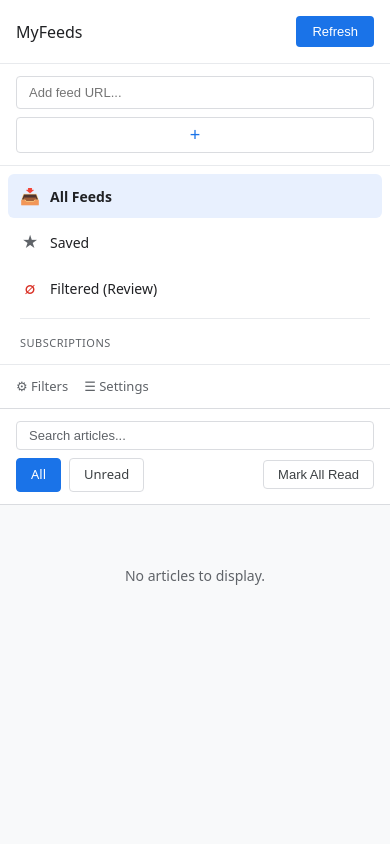
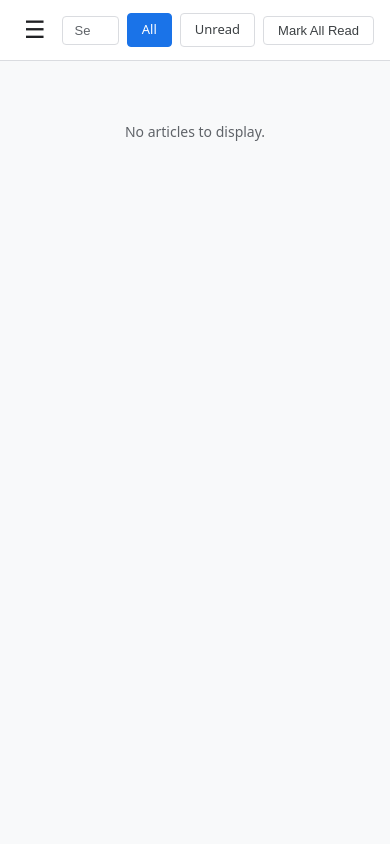
Before and after one commit to tbarthen/MyFeeds, a Flask app: page / in a window 390 px wide. Run offline with Flask 3, Linux system fonts and the light colour scheme; data that the repository does not hold is empty.

Commit message:
Add Docker support and mobile-friendly collapsible sidebar
- Add Dockerfile, docker-compose.yml, and .dockerignore for containerization
- Add gunicorn for production server
- Support DATABASE_PATH env var for flexible DB location
- Implement collapsible sidebar for mobile (hamburger menu)
- Keep add-feed input and button inline on mobile

Co-Authored-By: Claude Opus 4.5 <noreply@anthropic.com>

```diff
--- a/requirements.txt
+++ b/requirements.txt
@@ -3,3 +3,4 @@ feedparser>=6.0.0
 requests>=2.31.0
 pytest>=8.0.0
 apscheduler>=3.10.0
+gunicorn>=21.0.0
--- a/src/app/__init__.py
+++ b/src/app/__init__.py
@@ -1,4 +1,5 @@
 import atexit
+import os
 
 from flask import Flask
 from src.app.database import init_db
@@ -11,7 +12,7 @@ def create_app(config: dict | None = None) -> Flask:
         static_folder="../static"
     )
 
-    app.config["DATABASE"] = "myfeeds.db"
+    app.config["DATABASE"] = os.environ.get("DATABASE_PATH", "myfeeds.db")
     app.config["SECRET_KEY"] = "dev-secret-key-change-in-production"
     app.config["SCHEDULER_ENABLED"] = True
 
--- a/src/static/app.js
+++ b/src/static/app.js
@@ -1,4 +1,28 @@
 document.addEventListener("DOMContentLoaded", function() {
+    // Mobile sidebar toggle
+    const menuToggle = document.querySelector(".menu-toggle");
+    const sidebarOverlay = document.querySelector(".sidebar-overlay");
+    const app = document.querySelector(".app");
+
+    function closeSidebar() {
+        app.classList.remove("sidebar-open");
+    }
+
+    if (menuToggle) {
+        menuToggle.addEventListener("click", function() {
+            app.classList.toggle("sidebar-open");
+        });
+    }
+
+    if (sidebarOverlay) {
+        sidebarOverlay.addEventListener("click", closeSidebar);
+    }
+
+    // Close sidebar when clicking a nav link (mobile)
+    document.querySelectorAll(".sidebar-nav a").forEach(function(link) {
+        link.addEventListener("click", closeSidebar);
+    });
+
     // Mark articles as read when clicked
     document.querySelectorAll(".article-title a").forEach(function(link) {
         link.addEventListener("click", function() {
--- a/src/static/style.css
+++ b/src/static/style.css
@@ -399,6 +399,29 @@ div.nav-row,
     font-weight: 500;
 }
 
+/* Menu Toggle (hamburger) - hidden on desktop */
+.menu-toggle {
+    display: none;
+    background: none;
+    border: none;
+    font-size: 24px;
+    padding: 4px 8px;
+    cursor: pointer;
+    color: var(--text-color);
+}
+
+/* Sidebar Overlay */
+.sidebar-overlay {
+    display: none;
+    position: fixed;
+    top: 0;
+    left: 0;
+    right: 0;
+    bottom: 0;
+    background: rgba(0, 0, 0, 0.5);
+    z-index: 99;
+}
+
 /* Search Box */
 .search-box {
     position: relative;
@@ -756,16 +779,28 @@ div.nav-row,
 
 /* Mobile Responsive */
 @media (max-width: 768px) {
-    .app {
-        flex-direction: column;
+    .menu-toggle {
+        display: block;
     }
 
     .sidebar {
-        width: 100%;
-        height: auto;
-        position: static;
-        border-right: none;
-        border-bottom: 1px solid var(--border-color);
+        position: fixed;
+        top: 0;
+        left: 0;
+        width: 280px;
+        height: 100vh;
+        transform: translateX(-100%);
+        transition: transform 0.3s ease;
+        z-index: 100;
+        border-right: 1px solid var(--border-color);
+    }
+
+    .sidebar-open .sidebar {
+        transform: translateX(0);
+    }
+
+    .sidebar-open .sidebar-overlay {
+        display: block;
     }
 
     .content {
@@ -773,7 +808,7 @@ div.nav-row,
     }
 
     .sidebar-nav {
-        max-height: 40vh;
+        max-height: calc(100vh - 160px);
         overflow-y: auto;
     }
 
@@ -788,8 +823,8 @@ div.nav-row,
     }
 
     .search-box {
-        order: -1;
-        width: 100%;
+        flex: 1;
+        min-width: 0;
     }
 
     .search-box input {
@@ -822,16 +857,8 @@ div.nav-row,
         padding: 16px;
     }
 
-    .add-feed-form {
-        flex-direction: column;
-    }
-
     .add-feed-form input {
-        width: 100%;
-    }
-
-    .add-feed-form button {
-        width: 100%;
+        min-width: 0;
     }
 }
 
--- a/src/templates/base.html
+++ b/src/templates/base.html
@@ -8,6 +8,7 @@
 </head>
 <body>
     <div class="app">
+        <div class="sidebar-overlay"></div>
         {% block content %}{% endblock %}
     </div>
     <script src="{{ url_for('static', filename='app.js') }}"></script>
--- a/src/templates/filtered.html
+++ b/src/templates/filtered.html
@@ -42,6 +42,7 @@
 
 <main class="content">
     <header class="content-header">
+        <button type="button" class="menu-toggle" aria-label="Menu">&#9776;</button>
         <div class="search-box">
             <input type="text" id="article-search" placeholder="Search articles..." autocomplete="off">
             <button type="button" class="search-clear" title="Clear">&times;</button>
--- a/src/templates/filters.html
+++ b/src/templates/filters.html
@@ -42,6 +42,7 @@
 
 <main class="content">
     <header class="content-header">
+        <button type="button" class="menu-toggle" aria-label="Menu">&#9776;</button>
         <h2>Filters</h2>
     </header>
 
--- a/src/templates/index.html
+++ b/src/templates/index.html
@@ -91,6 +91,7 @@
     {% endwith %}
 
     <header class="content-header">
+        <button type="button" class="menu-toggle" aria-label="Menu">&#9776;</button>
         {% if view_mode == 'saved' %}
         <div class="search-box">
             <input type="text" id="article-search" placeholder="Search articles..." autocomplete="off">
--- a/src/templates/settings.html
+++ b/src/templates/settings.html
@@ -42,6 +42,7 @@
 
 <main class="content">
     <header class="content-header">
+        <button type="button" class="menu-toggle" aria-label="Menu">&#9776;</button>
         <h2>Settings</h2>
     </header>
 
```
Also changed, not shown: docker-compose.yml (added, +14 -0 lines), 2 other files.
